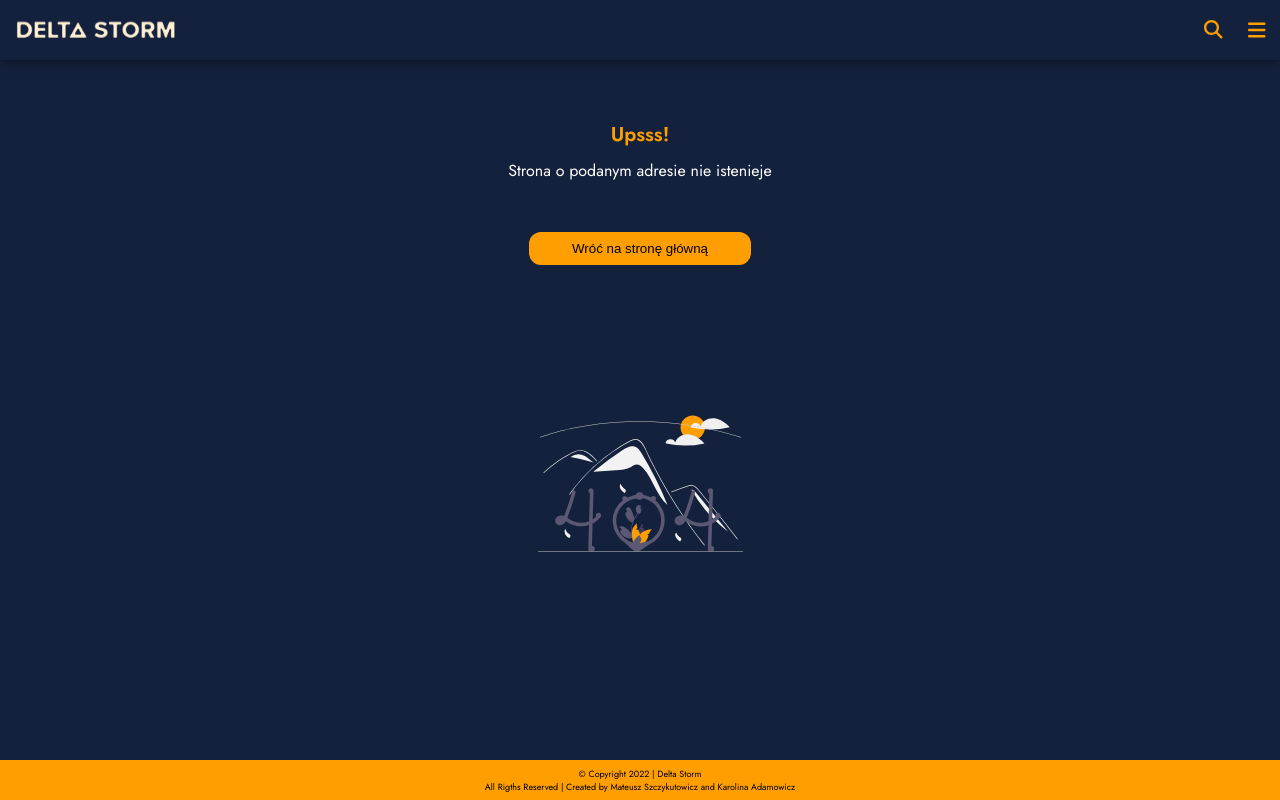
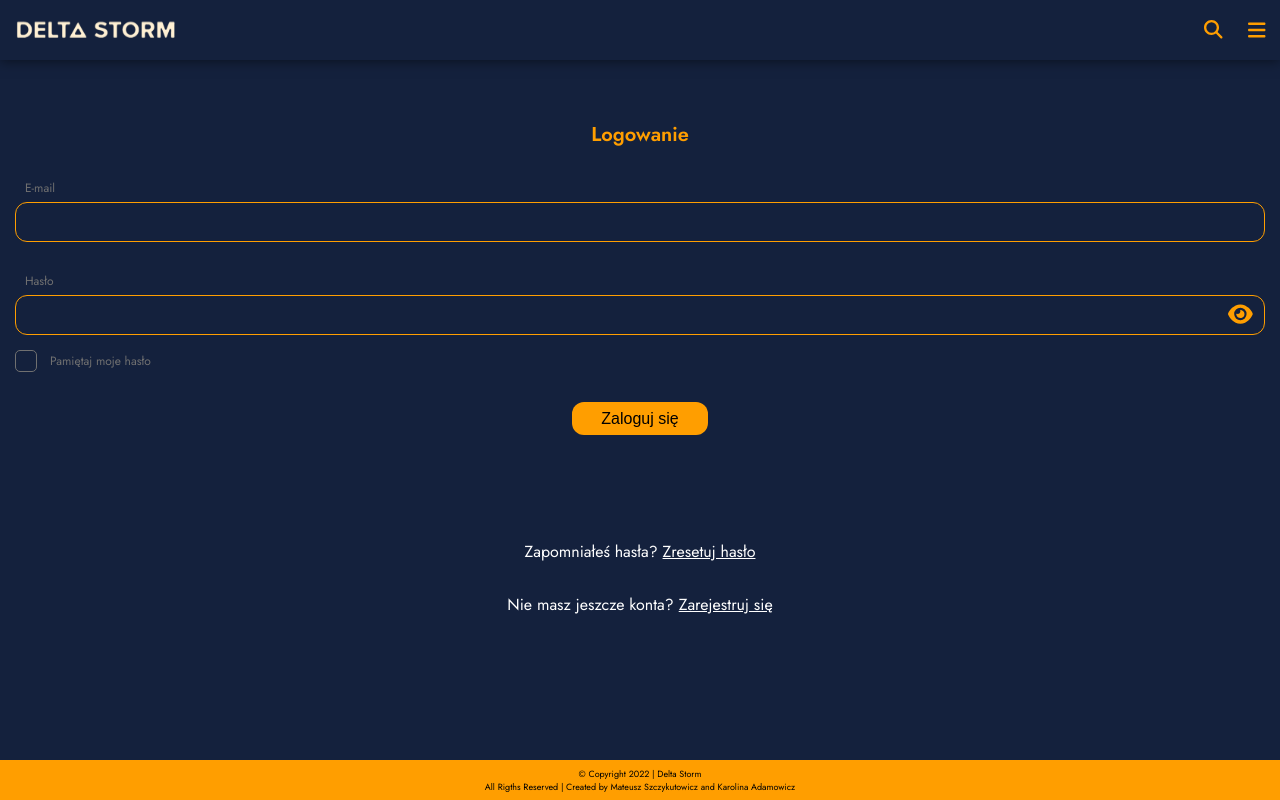
Before and after one commit to Mateusz-Szczykutowicz/deltastorm-blog-frontend, a Next.js app: page /login in a window 1280 px wide. Before the commit this address had no page. Built offline with nearby package versions, Linux system fonts and the light colour scheme.

Commit message:
Login page

```diff
--- /dev/null
+++ b/pages/login.tsx
@@ -0,0 +1,117 @@
+import { faEye } from "@fortawesome/free-solid-svg-icons";
+import { FontAwesomeIcon } from "@fortawesome/react-fontawesome";
+import { NextPage } from "next";
+import Head from "next/head";
+import Link from "next/link";
+import { FormEvent, useState } from "react";
+import Footer from "../components/Footer";
+import Header from "../components/Header";
+
+import styles from "../styles/Login.module.scss";
+
+const Login: NextPage = () => {
+    const [email, setEmail] = useState("");
+    const [password, setPassword] = useState("");
+    const [checked, setChecked] = useState(false);
+    const [showPassword, setShowPassword] = useState("password");
+    const handleShowPassword = (e: FormEvent) => {
+        e.preventDefault();
+        if (showPassword === "password") {
+            setShowPassword("text");
+        } else {
+            setShowPassword("password");
+        }
+    };
+    const handleSubmit = (e: FormEvent) => {
+        e.preventDefault();
+        //! zrobić sprawdzenie
+        console.log("email :>> ", email);
+        console.log("password :>> ", password);
+        console.log("checked :>> ", checked);
+    };
+    return (
+        <>
+            <Head>
+                <title>Zaloguj | Delta Storm</title>
+            </Head>
+            <div className={styles.wrapper}>
+                <Header />
+                <h2 className={styles.header}>Logowanie</h2>
+                <form action="#" method="post" className={styles.loginForm}>
+                    <label htmlFor="email">
+                        <p className={styles.inputText}>E-mail</p>
+                        <input
+                            type="email"
+                            name="email"
+                            id="email"
+                            value={email}
+                            className={styles.loginInput}
+                            onChange={(e) => setEmail(e.target.value)}
+                        />
+                    </label>
+                    <label
+                        htmlFor="password"
+                        className={styles.passwordInputContainer}
+                    >
+                        <p className={styles.inputText}>Hasło</p>
+                        <input
+                            type={showPassword}
+                            name="password"
+                            id="password"
+                            className={styles.loginInput}
+                            value={password}
+                            onChange={(e) => setPassword(e.target.value)}
+                        />
+                        <button
+                            onClick={handleShowPassword}
+                            className={styles.visibleButton}
+                        >
+                            <FontAwesomeIcon
+                                icon={faEye}
+                                className={styles.visibleEye}
+                                id="eye"
+                            />
+                        </button>
+                    </label>
+                    <label
+                        htmlFor="rememberCheckbox"
+                        className={styles.rememberCheckboxContainer}
+                    >
+                        <input
+                            type="checkbox"
+                            name="rememberCheckbox"
+                            id="rememberCheckbox"
+                            checked={checked}
+                            className={styles.rememberCheckbox}
+                            onChange={() => setChecked(!checked)}
+                        />
+                        <span className={styles.checkmark}></span>
+                        <p className={styles.checkboxText}>
+                            Pamiętaj moje hasło
+                        </p>
+                    </label>
+                    <button
+                        type="submit"
+                        className={styles.submitButton}
+                        onClick={handleSubmit}
+                    >
+                        Zaloguj się
+                    </button>
+                </form>
+                <div className={styles.info}>
+                    <div className={styles.resetPassword}>
+                        <span>Zapomniałeś hasła?</span>
+                        <Link href={"/recover"}>Zresetuj hasło</Link>
+                    </div>
+                    <div className={styles.register}>
+                        <span>Nie masz jeszcze konta?</span>
+                        <Link href={"/register"}>Zarejestruj się</Link>
+                    </div>
+                </div>
+                <Footer />
+            </div>
+        </>
+    );
+};
+
+export default Login;
--- /dev/null
+++ b/styles/Login.module.scss
@@ -0,0 +1,143 @@
+@import "./colors.scss";
+
+.wrapper {
+    width: 100vw;
+    height: 100vh;
+    padding: 0 15px;
+    overflow: hidden;
+    display: flex;
+    flex-direction: column;
+    align-items: center;
+    .header {
+        margin-top: 30px;
+        margin-bottom: 30px;
+    }
+    .loginForm {
+        width: 100%;
+        label {
+            display: block;
+            margin-bottom: 30px;
+            .inputText {
+                font-size: 12px;
+                color: $gray;
+                margin-bottom: 5px;
+                margin-left: 10px;
+            }
+            .loginInput {
+                font-size: 16px;
+                color: $white;
+                width: 100%;
+                height: 40px;
+                background-color: transparent;
+                border: 1px solid $orange;
+                border-radius: 12px;
+                padding: 9px 10px;
+            }
+        }
+        .passwordInputContainer {
+            margin-bottom: 15px;
+            position: relative;
+            .visibleButton {
+                position: absolute;
+                right: 12px;
+                top: 31px;
+                background-color: transparent;
+                border: none;
+                .visibleEye {
+                    font-size: 22px;
+                    color: $orange;
+                }
+            }
+        }
+        .rememberCheckboxContainer {
+            height: 22px;
+            display: block;
+            position: relative;
+            cursor: pointer;
+            padding-left: 35px;
+            // font-size: 22px;
+            -webkit-user-select: none;
+            -moz-user-select: none;
+            -ms-user-select: none;
+            user-select: none;
+            line-height: 22px;
+            .rememberCheckbox {
+                position: absolute;
+                opacity: 0;
+                cursor: pointer;
+                height: 0;
+                width: 0;
+            }
+            .checkmark {
+                position: absolute;
+                top: 0;
+                left: 0;
+                height: 22px;
+                width: 22px;
+                background-color: transparent;
+                border: 1px solid $gray;
+                border-radius: 5px;
+            }
+            .checkboxText {
+                color: $gray;
+                font-size: 12px;
+            }
+            input:checked ~ .checkmark {
+                background-color: $orange;
+            }
+            .checkmark:after {
+                content: "";
+                position: absolute;
+                top: 0;
+                left: 0;
+                display: none;
+            }
+
+            input:checked ~ .checkmark:after {
+                display: block;
+            }
+            .checkmark:after {
+                left: 7px;
+                top: 3px;
+                width: 5px;
+                height: 10px;
+                border: solid $background;
+                border-width: 0 2px 2px 0;
+                -webkit-transform: rotate(45deg);
+                -ms-transform: rotate(45deg);
+                transform: rotate(45deg);
+            }
+        }
+        .submitButton {
+            display: block;
+            width: 136px;
+            height: 33px;
+            background-color: $orange;
+            border: none;
+            border-radius: 12px;
+            font-size: 16px;
+            margin: auto;
+            margin-bottom: 105px;
+        }
+    }
+    .info {
+        text-align: center;
+        .resetPassword {
+            margin-bottom: 30px;
+            span {
+                margin-right: 5px;
+            }
+            a {
+                text-decoration: underline;
+            }
+        }
+        .register {
+            span {
+                margin-right: 5px;
+            }
+            a {
+                text-decoration: underline;
+            }
+        }
+    }
+}
```
